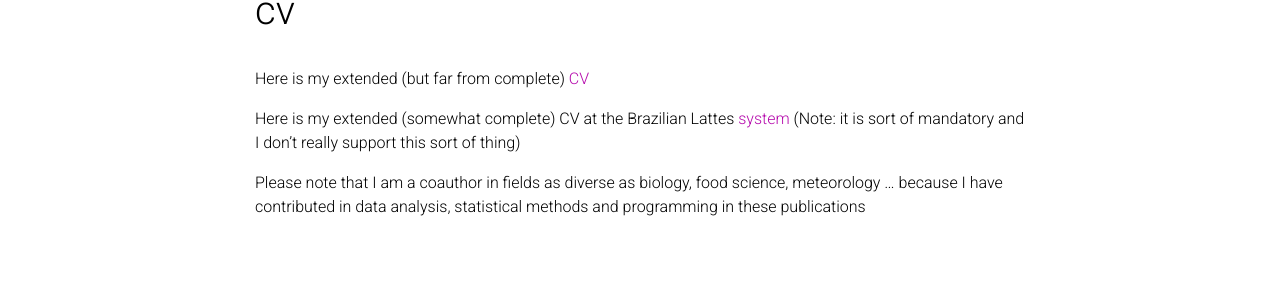
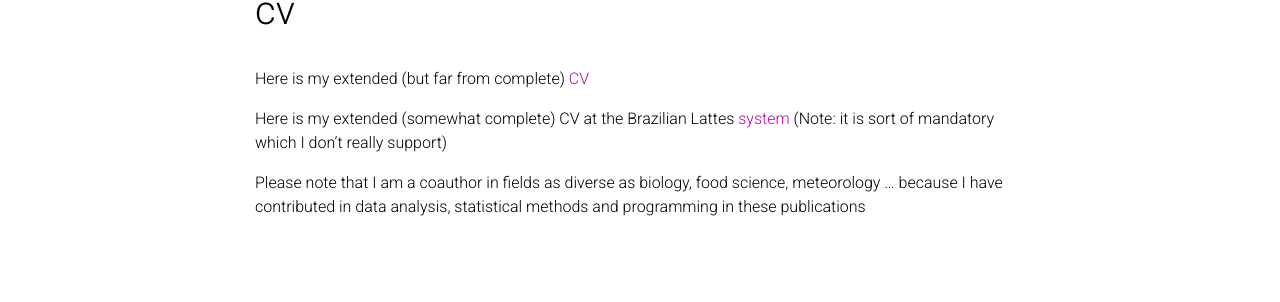
Before and after one commit to leaot/leaot.github.io, a Jekyll site: the page built from _pages/cv.md, in a window 1280 px wide. Shown: the part 118-420 px from the top of the page. Built offline with Jekyll 4.4.1, drawn with Linux system fonts in a browser that asks for light colours; comment, search, counter and statistics services are not loaded; a style sheet for code colours, icons or effects is not loaded.

Commit message:
Update cv.md

```diff
--- a/_pages/cv.md
+++ b/_pages/cv.md
@@ -9,6 +9,6 @@ cv_pdf: tpl-cv-us.pdf
 
 Here is my extended (but far from complete) <a href="https://leaot.github.io/assets/pdf/tpl-cv-us.pdf"> CV <a>
 
-Here is my extended (somewhat complete) CV at the Brazilian Lattes <a href="[https://leaot.github.io/assets/pdf/tpl-cv-us.pdf](http://lattes.cnpq.br/7920357457851780)"> system <a> (Note: it is sort of mandatory and I don't really support this sort of thing)
+Here is my extended (somewhat complete) CV at the Brazilian Lattes <a href="http://lattes.cnpq.br/7920357457851780"> system <a> (Note: it is sort of mandatory which I don't really support)
 
 Please note that I am a coauthor in fields as diverse as biology, food science, meteorology ... because I have contributed in data analysis, statistical methods and programming in these publications
```
